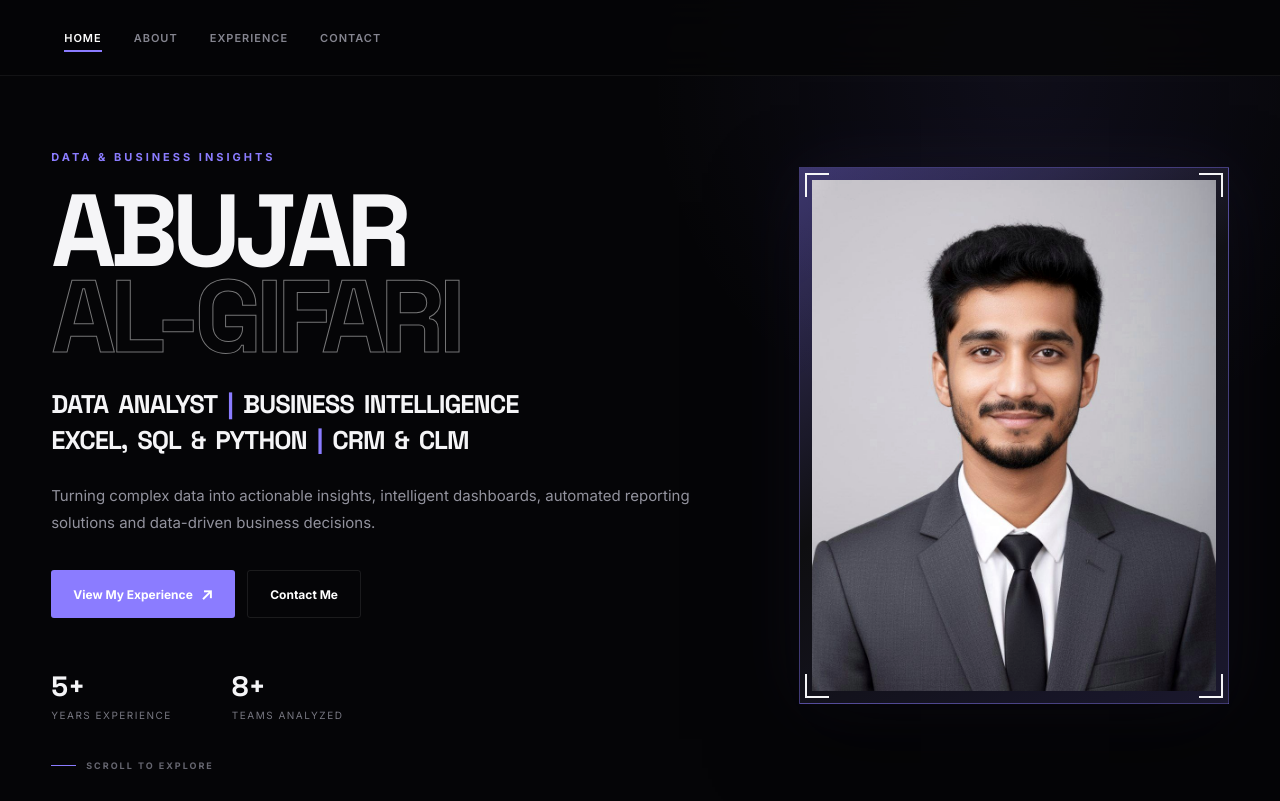
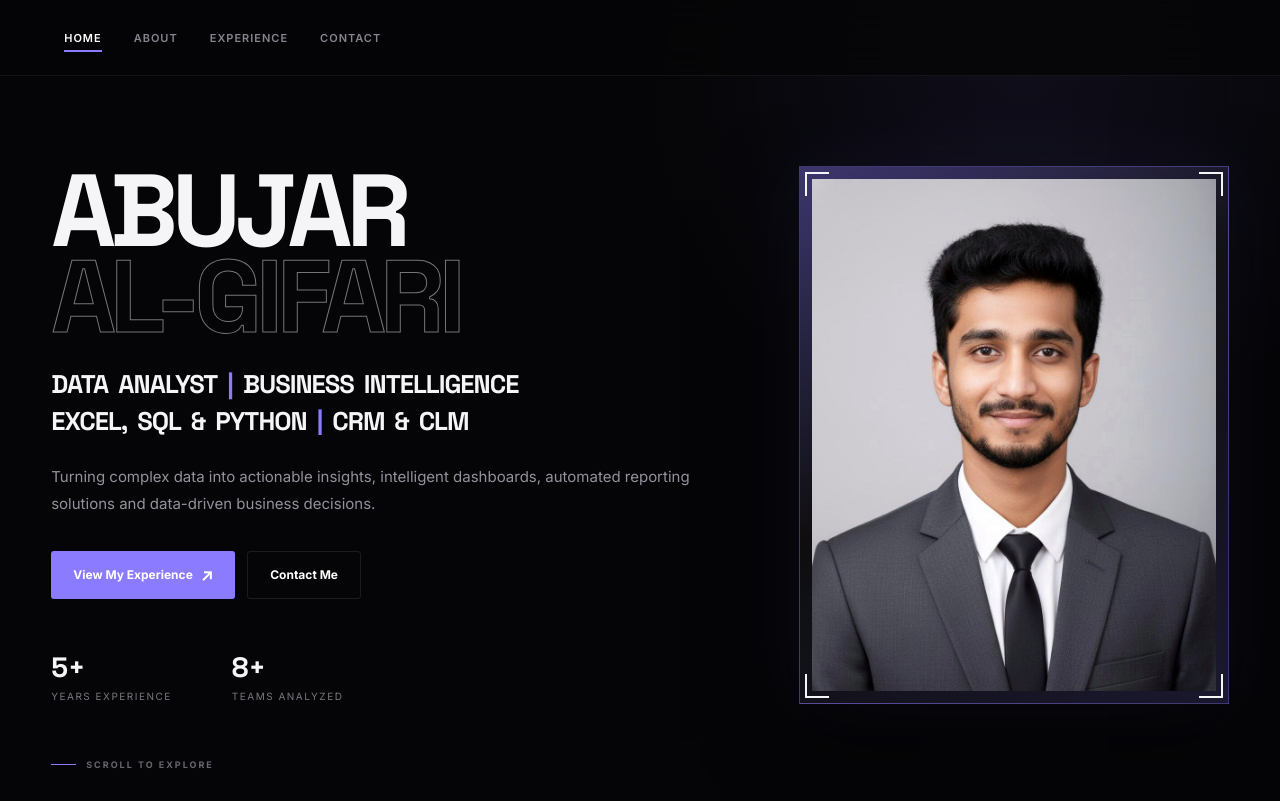
Before and after one commit to Abujar287/abujar-portfolio, a React (Vite) app: page / in a window 1280 px wide. Built offline with nearby package versions, Linux system fonts and the light colour scheme.

Commit message:
Remove hero label text

```diff
--- a/src/App.jsx
+++ b/src/App.jsx
@@ -44,7 +44,6 @@ export default function App() {
         <section id="home" className="section hero">
           <div className="hero-grid">
             <div className="hero-content">
-              <p className="hero-label">DATA &amp; BUSINESS INSIGHTS</p>
               <h1>
                 ABUJAR <strong>AL-GIFARI</strong>
               </h1>
```
